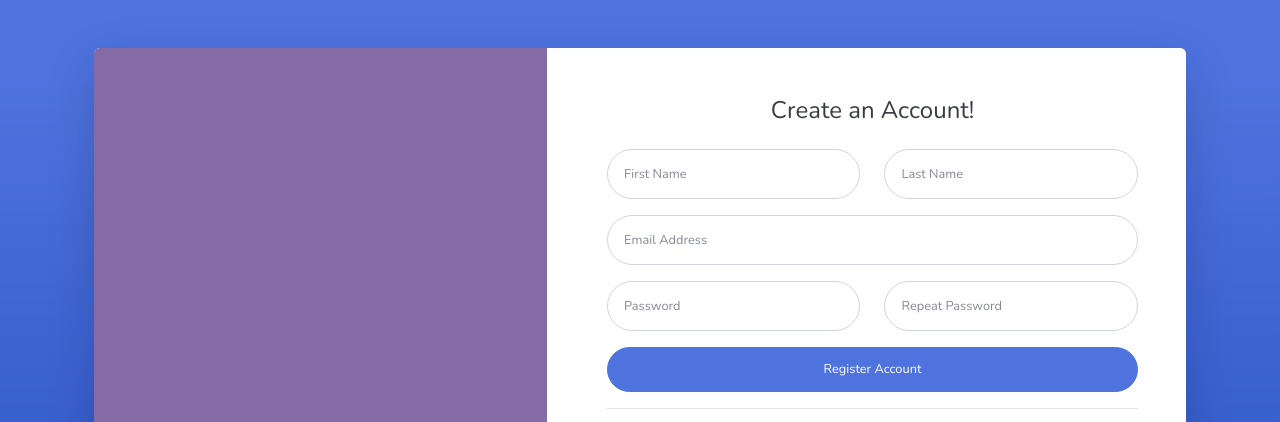
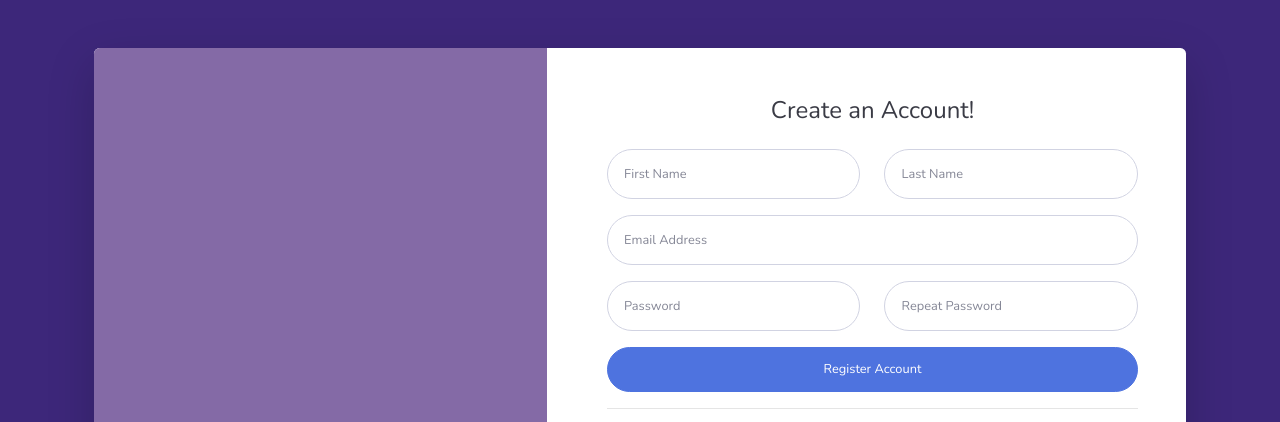
Before and after one commit to kneeya/FYOUZE-UI, a website: page register.html in a window 1280 px wide. Shown: the top 422 px of the page. Drawn offline with nearby package versions, Linux system fonts and the light colour scheme.

Commit message:
updated login background colours

```diff
--- a/scss/_login.scss
+++ b/scss/_login.scss
@@ -14,6 +14,11 @@
 .bg-register-image {
   background: url('https://source.unsplash.com/Mv9hjnEUHR4/600x800');
   background-position: center;
+  background-size: cover;
+}
+
+.bg-gradient-primary {
+  background-color: #3D277A;
   background-size: cover;
 }
 
```
Also changed, not shown: css/sb-admin-2.css, css/sb-admin-2.min.css.
